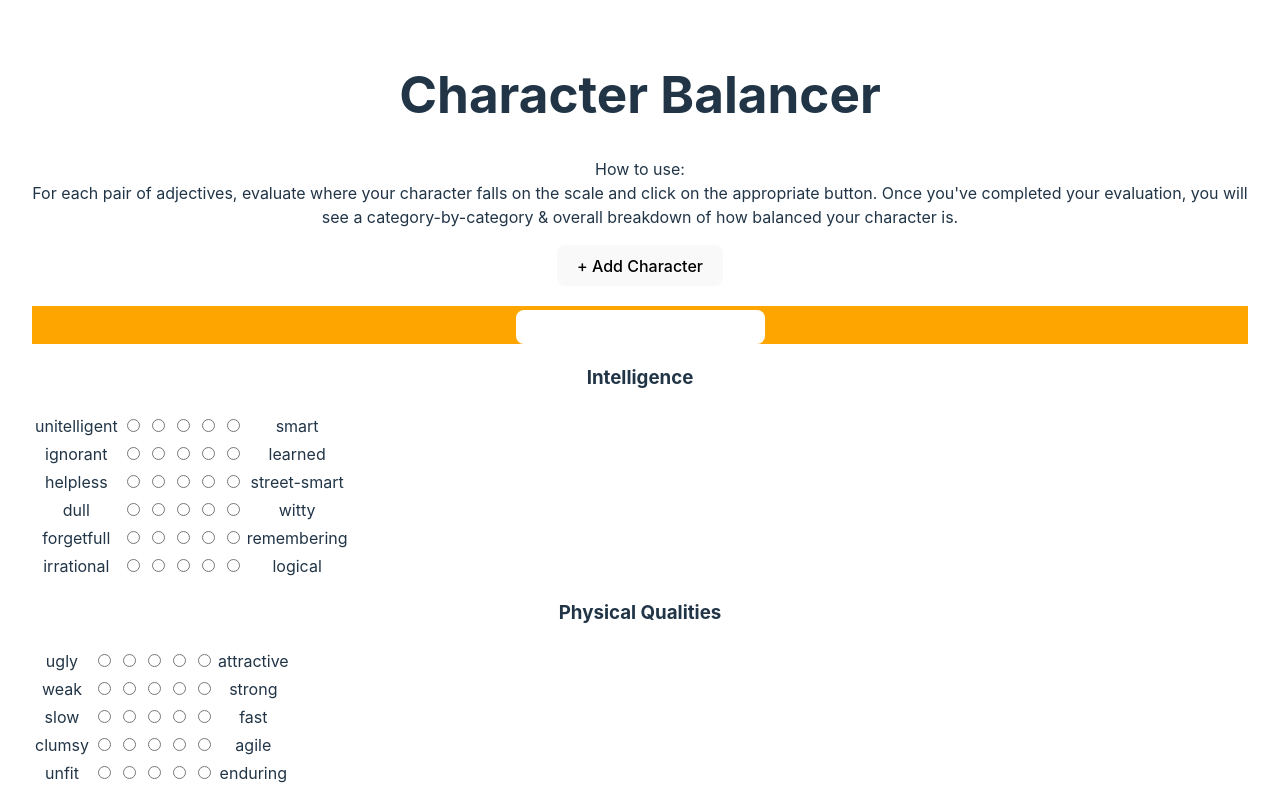
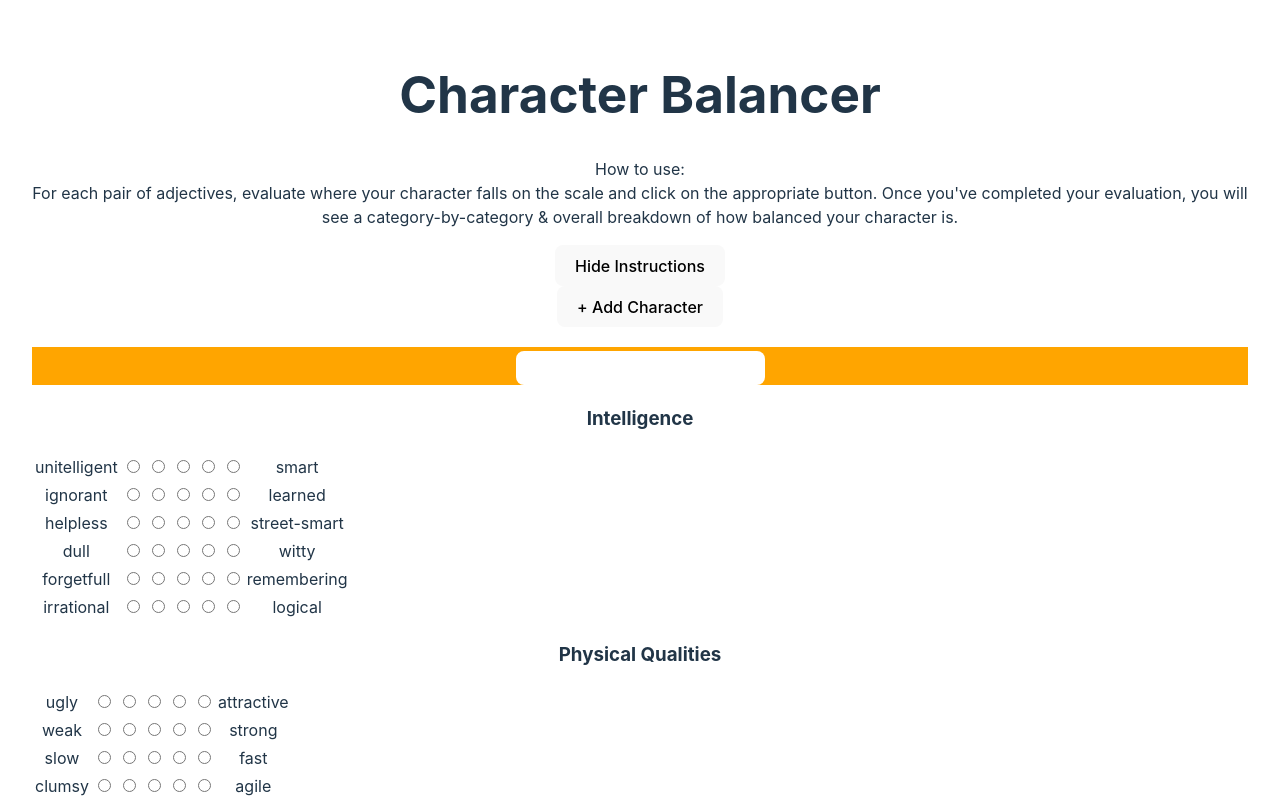
Before and after one commit to dainizzz/character-balancer, a React (Vite) app: page / in a window 1280 px wide. Shown: the top 800 px of the page. Built offline with nearby package versions, Linux system fonts and the light colour scheme.

Commit message:
Updates Information component

```diff
--- a/src/components/Information.jsx
+++ b/src/components/Information.jsx
@@ -1,15 +1,27 @@
-//TODO: Rewrite instructions + make this toggle-able
+import { useState } from "react";
 
-export const Information = () => (
-  <>
-    <h1>Character Balancer</h1>
-    <p>
-      How to use:
-      <br />
-      For each pair of adjectives, evaluate where your character falls on the
-      scale and click on the appropriate button. Once you've completed your
-      evaluation, you will see a category-by-category & overall breakdown of how
-      balanced your character is.
-    </p>
-  </>
-);
+export const Information = () => {
+  const [isShown, setIsShown] = useState(true);
+
+  const handleClick = () => {
+    setIsShown(!isShown);
+  };
+
+  const instructions =
+    "For each pair of adjectives, evaluate where your character falls on the scale and click on the appropriate button. Once you've completed your evaluation, you will see a category-by-category & overall breakdown of how balanced your character is.";
+
+  return (
+    <div>
+      <h1>Character Balancer</h1>
+      {!isShown ? null : (
+        <p>
+          How to use:
+          <br /> {instructions}
+        </p>
+      )}
+      <button className="instructionsButton" onClick={handleClick}>
+        {isShown ? "Hide Instructions" : "Show Instructions"}
+      </button>
+    </div>
+  );
+};
```
